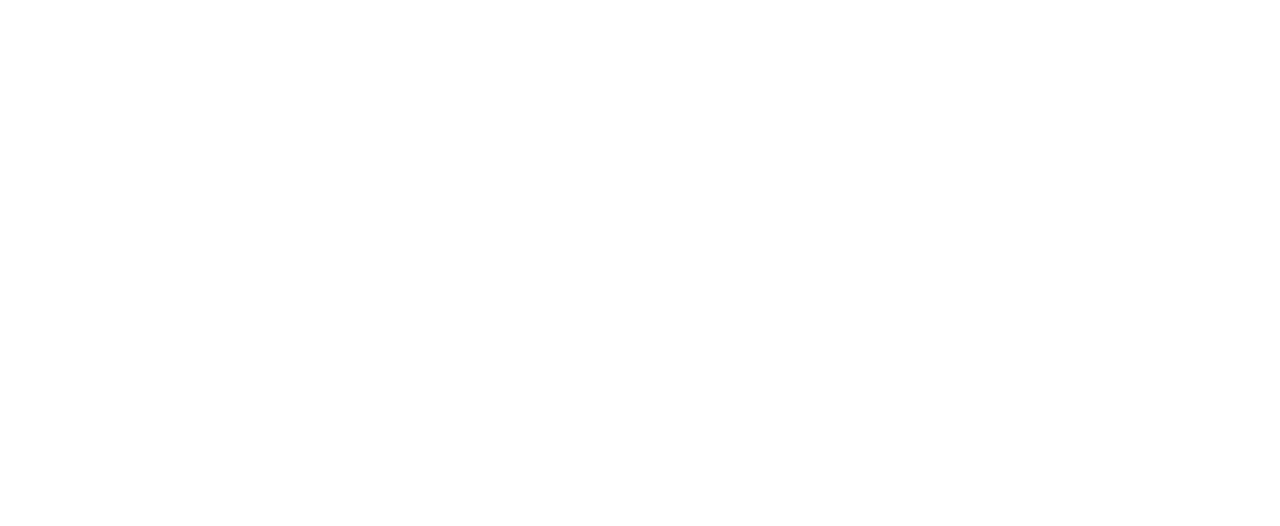
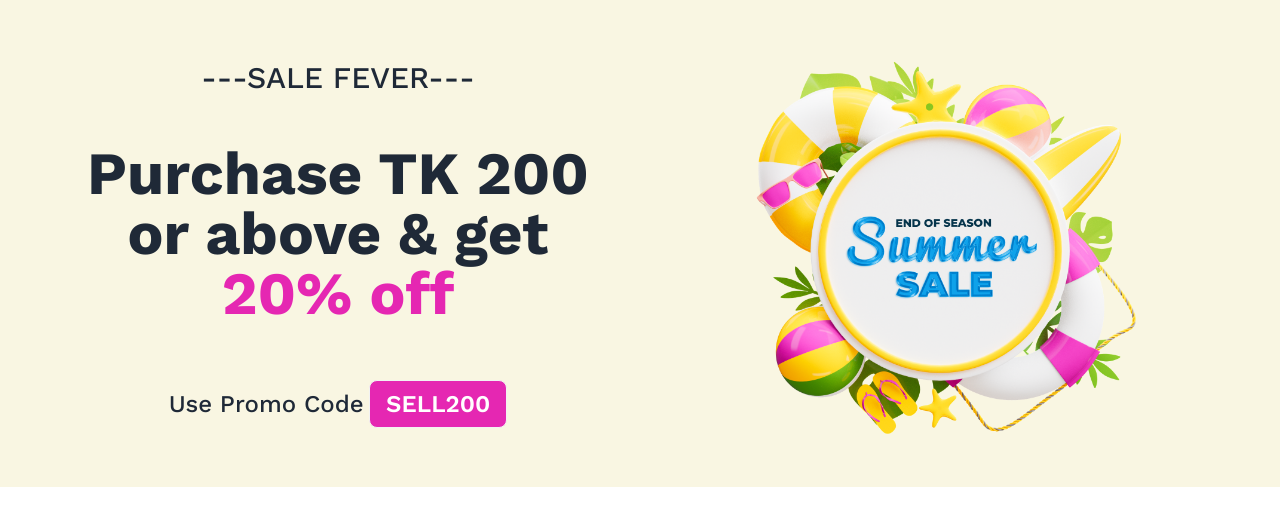
Before and after one commit to aamamun24/summer-sale, a plain HTML site: page index.html in a window 1280 px wide. Drawn offline with nearby package versions, Linux system fonts and the light colour scheme.

Commit message:
banner section completed

```diff
--- a/index.html
+++ b/index.html
@@ -1,19 +1,59 @@
 <!DOCTYPE html>
 <html lang="en">
+
 <head>
     <meta charset="UTF-8">
     <meta name="viewport" content="width=device-width, initial-scale=1.0">
     <title>Summer Sale</title>
+    <!-- tailwind and daisyUI -->
     <link href="https://cdn.jsdelivr.net/npm/daisyui@3.5.1/dist/full.css" rel="stylesheet" type="text/css" />
     <script src="https://cdn.tailwindcss.com"></script>
+    <!-- google font - work sans -->
+    <link rel="preconnect" href="https://fonts.googleapis.com">
+    <link rel="preconnect" href="https://fonts.gstatic.com" crossorigin>
+    <link href="https://fonts.googleapis.com/css2?family=Work+Sans:wght@400;500;600;700&display=swap" rel="stylesheet">
+    <!-- custom color -->
+    <script>
+        tailwind.config = {
+            theme: {
+                extend: {
+                    colors: {
+                        'primary-color': '#E527B2',
+                    }
+                }
+            }
+        }
+    </script>
+    <style>
+        .font-work-sans {
+            font-family: 'Work Sans', sans-serif;
+        }
+    </style>
 </head>
-<body>
-    <header>
 
+<body class="font-work-sans">
+    <!-- banner section -->
+    <header class="contianer mx-auto bg-[#F9F6E2]">
+        <div class="flex flex-col md:flex-row gap-10 justify-center items-center px-6 md:px-12 lg:px-14 py-8">
+            <div class="flex-1 text-center">
+                <h4 class="text-3xl font-medium">---SALE FEVER---</h4>
+                <h1 class="text-4xl lg:text-6xl font-bold mt-8 lg:mt-12 mb-10 lg:mb-14">Purchase TK 200 or above & get
+                    <span class="text-primary-color">20% off</span>
+                </h1>
+                <p>
+                    <span class="text-2xl font-medium">Use Promo Code</span>
+                    <button class="btn bg-primary-color hover:bg-fuchsia-700 text-white text-2xl font-semibold">SELL200</button>
+                </p>
+            </div>
+            <div class="flex-1">
+                <img class="w-3/4 mx-auto" src="./images/Summer 1.png" alt="">
+            </div>
+        </div>
     </header>
     <main>
 
     </main>
     <script src="./js/script.js"></script>
 </body>
+
 </html>
```
